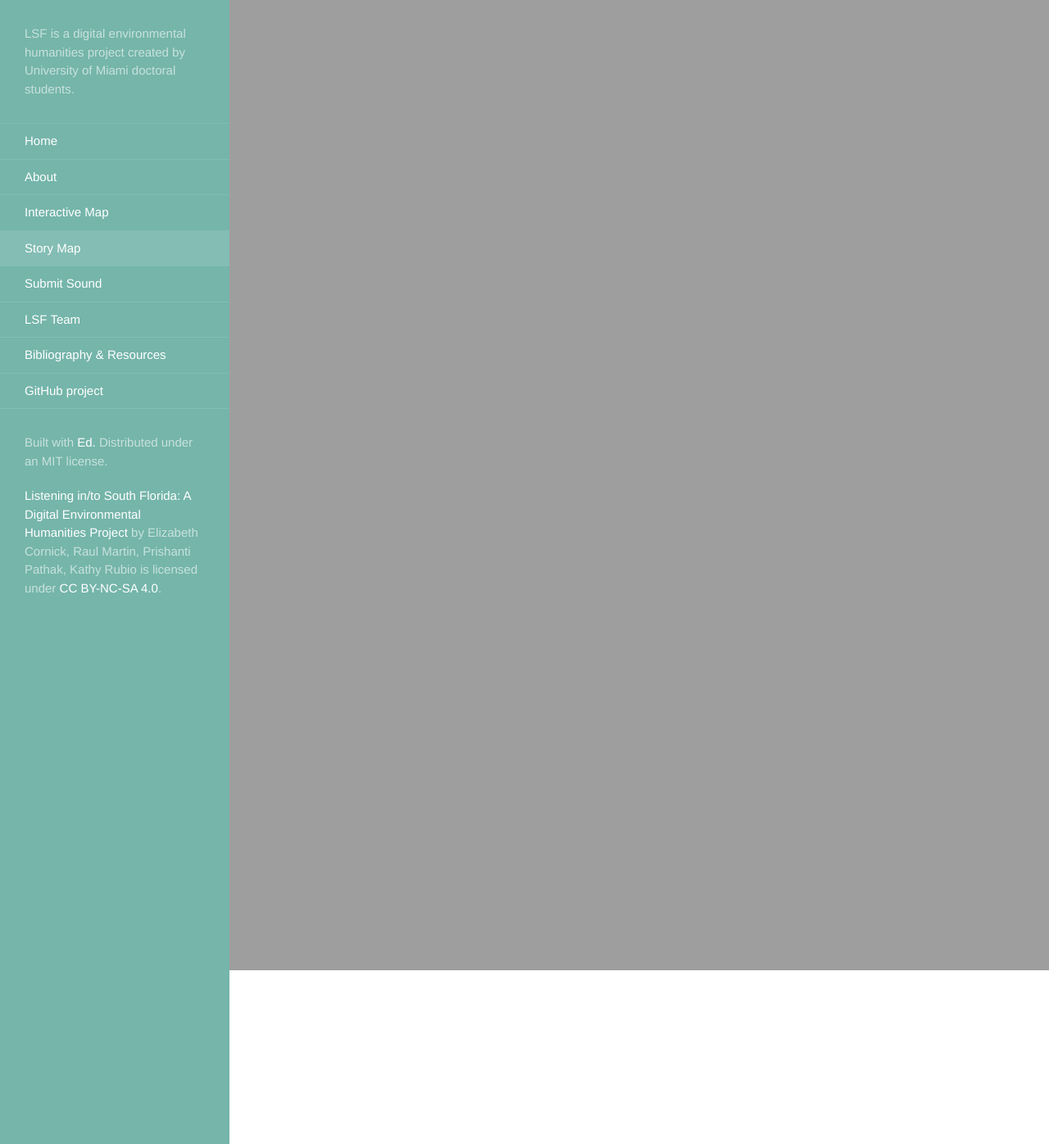
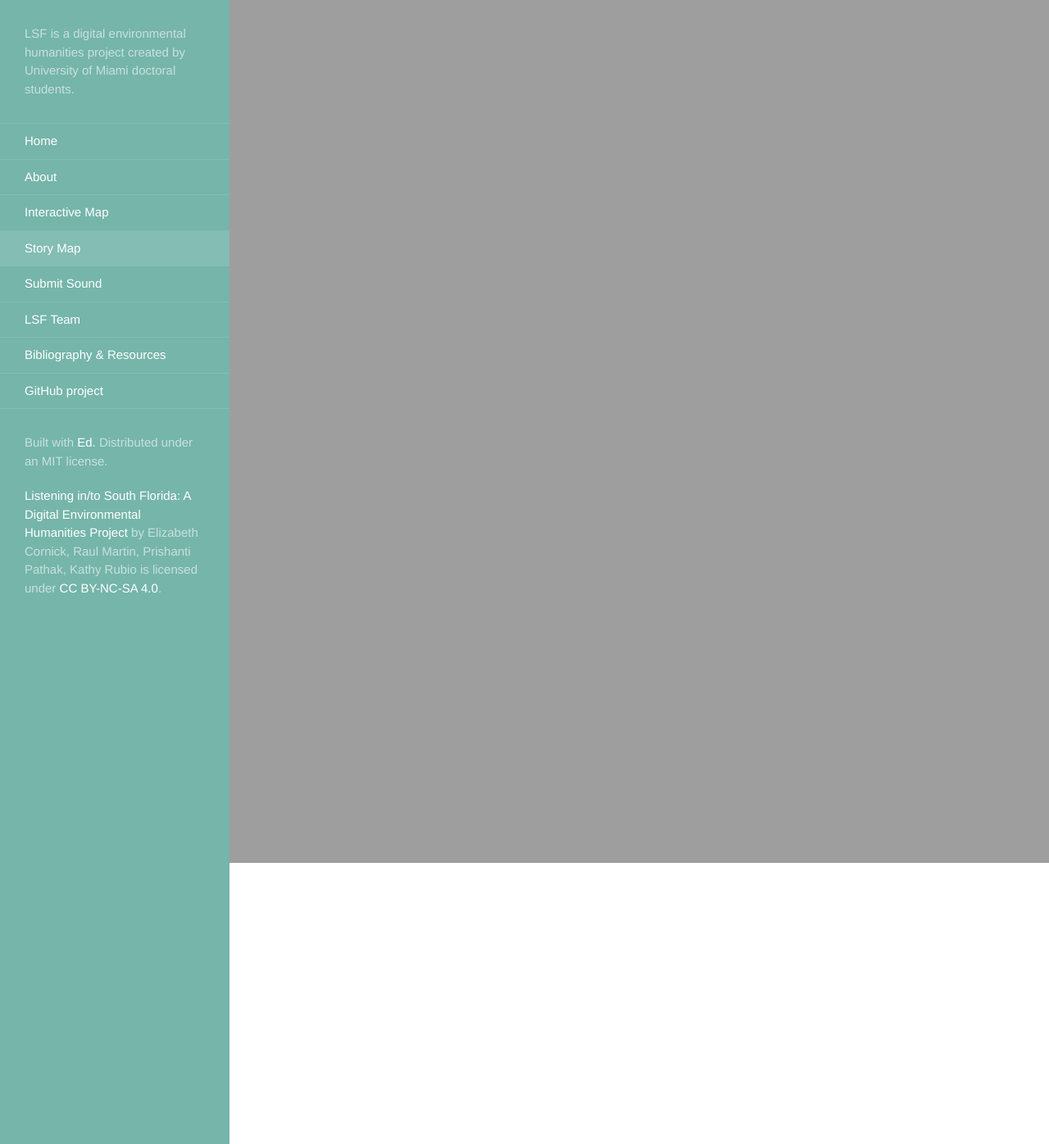
Before and after one commit to rm4-25/lsf_3, a Jekyll site: the page built from Story Map.html, in a window 1280 px wide and 1396 px high. Shown: the whole window at 82% size. Built offline with Jekyll 4.4.1, drawn with Linux system fonts in a browser that asks for light colours.

Commit message:
Update Story Map.html
Changed iframe element from 90% to 80%.

```diff
--- a/Story Map.html
+++ b/Story Map.html
@@ -26,7 +26,7 @@ order: 4
             bottom: 0;
             right: 0;
             width: 100%;
-            height: 90%;
+            height: 80%;
             border: none;
         }
 </style>
```
